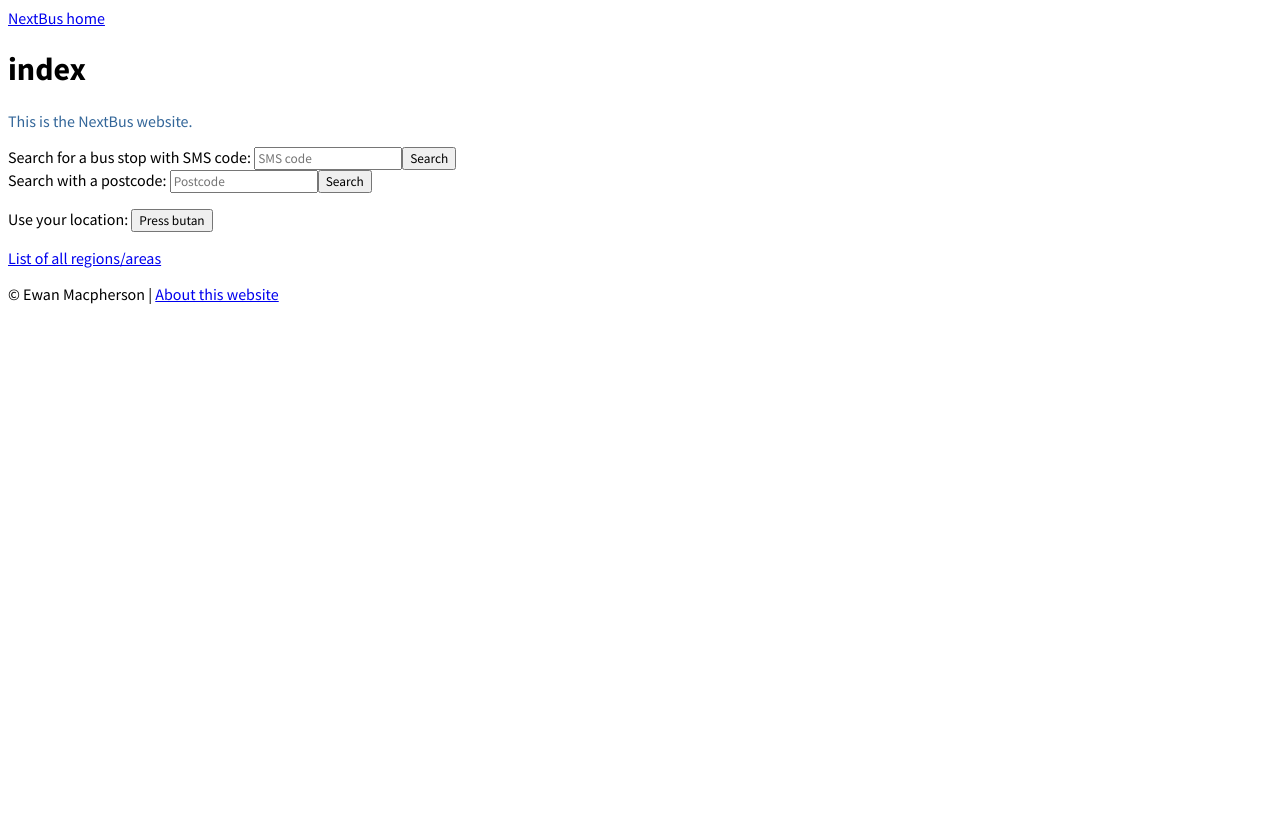
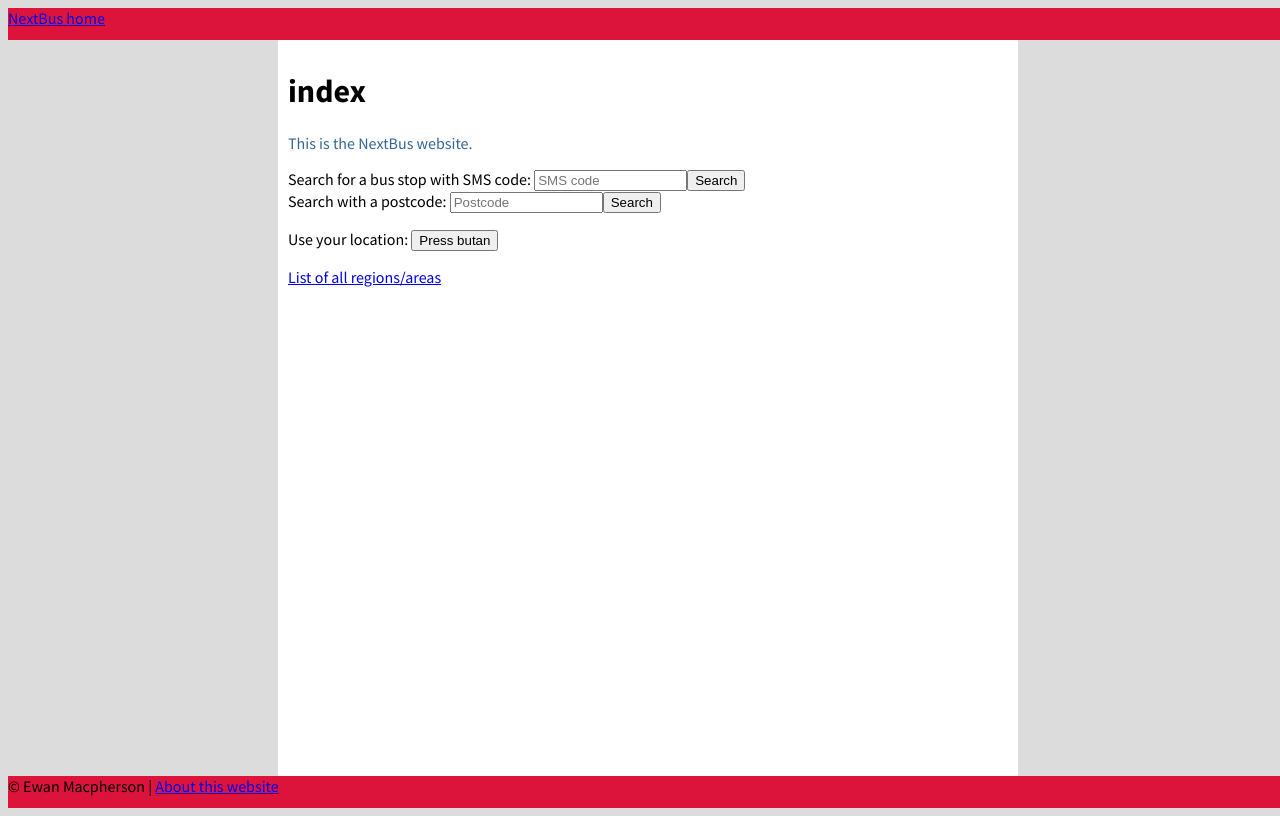
Before and after one commit to macph/nextbus, a Flask app: page / in a window 1280 px wide. Before the commit the page ends 304 px from the top, so only its background shows below. Run offline with Flask 2, Linux system fonts and the light colour scheme.

Commit message:
Started styling pages

```diff
--- a/nextbus/static/style.css
+++ b/nextbus/static/style.css
@@ -1,3 +1,33 @@
-html * {
+html {
     font-family: "Source Sans Pro", sans-serif;
+    /* font-size: 10px; */
+    background: gainsboro;
 }
+
+body {
+    display: grid;
+    grid-template-areas: "header" "section" "footer";
+    grid-template-rows: 32px 1fr 32px;
+    width: 100%;
+    height: 100vh;
+}
+
+#divContent {
+    min-width: 320px;
+    max-width: 720px;
+    width: 100%;
+    margin: 0px auto;
+    padding: 10px;
+    background: white;
+}
+
+#divContent {
+    background: white;
+}
+
+#divHeader, #divFooter {
+    display: block;
+    width: 100%;
+
+    background: crimson;
+}
--- a/nextbus/templates/base.html
+++ b/nextbus/templates/base.html
@@ -8,18 +8,22 @@
         {% endblock %}
     </head>
     <body>
-        <div id="header">
+        <div id="divHeader">
+            <div id=divHeaderText>
                 {% block header %}
                 <a href="{{ url_for('index') }}">NextBus home</a>
                 {% endblock %}
             </div>
-        <div id="content">
+        </div>
+        <div id="divContent">
             {% block content %}{% endblock %}
         </div>
-        <div id="footer">
+        <div id="divFooter">
+            <div id=divFooterText>
                 {% block footer %}
                 &copy; Ewan Macpherson | <a href="{{ url_for('about') }}">About this website</a>
                 {% endblock %}
             </div>
+        </div>
     </body>
 </html>
```
Also changed, not shown: nextbus/templates/area.html (+6 -2 lines), nextbus/templates/district.html (+7 -1 lines), nextbus/templates/locality.html (+10 -1 lines), nextbus/templates/stop.html (+8 -6 lines). Lines whose indentation alone changed are shown as unchanged.
